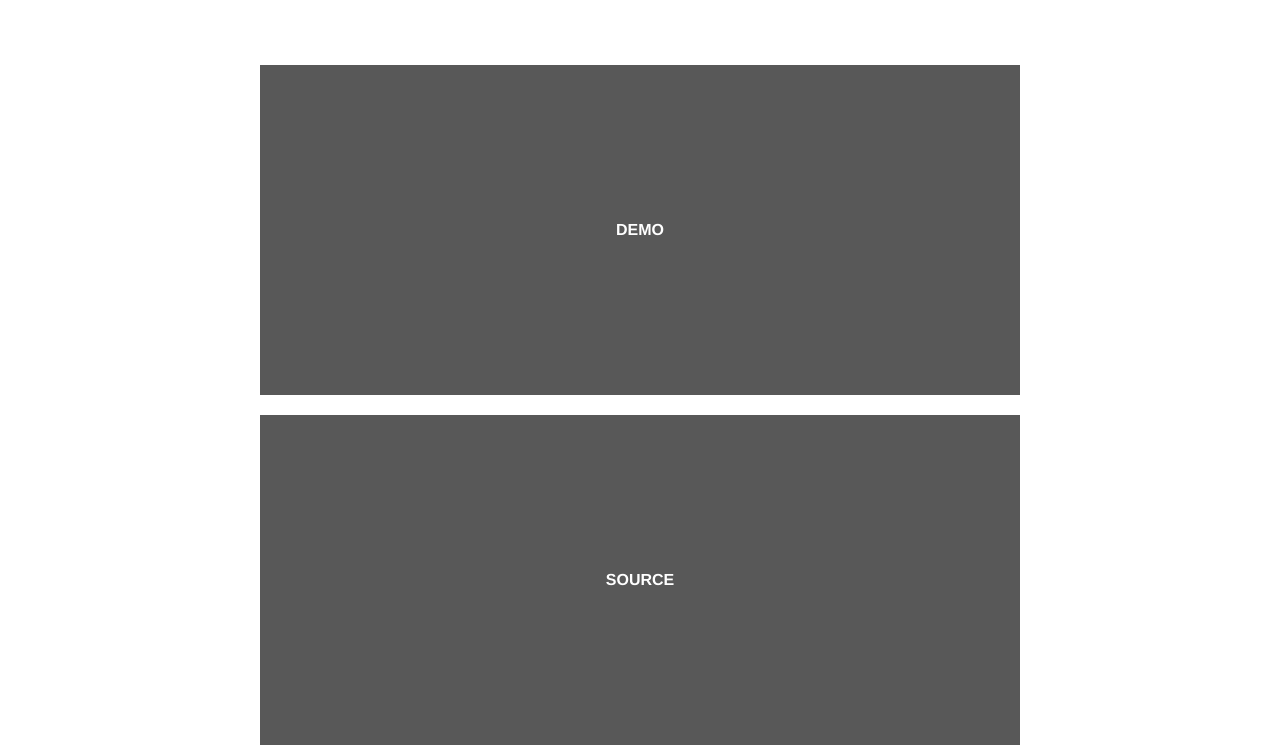
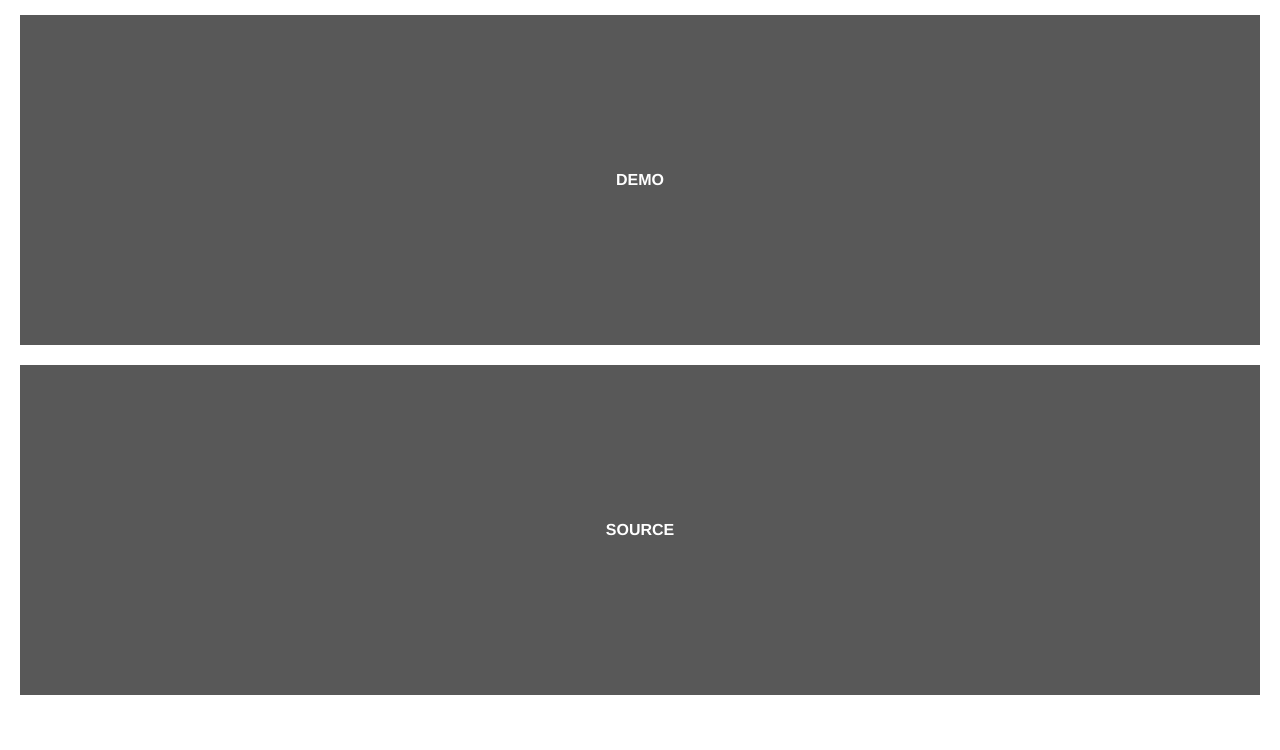
Before and after one commit to jacobboykin/old-portfolio-site, a website: page public/index.html in a window 1280 px wide. Shown: the part 272-1022 px from the top of the page. Drawn offline with nearby package versions, Linux system fonts and the light colour scheme; files that its build step writes are made by us from their sources.

Commit message:
Change font weight

```diff
--- a/src/scss/_base.scss
+++ b/src/scss/_base.scss
@@ -1,6 +1,5 @@
 body {
+  color: $font-main-color;
   font-family: $font-main;
-  max-width: 800px;
-  margin: 50px auto 0 auto;
-  padding: 0 20px;
+  font-weight: 300;
 }
```
